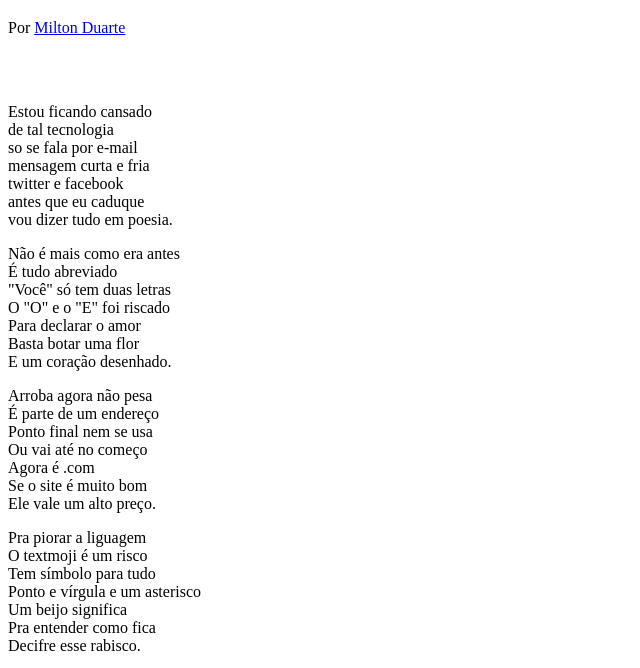
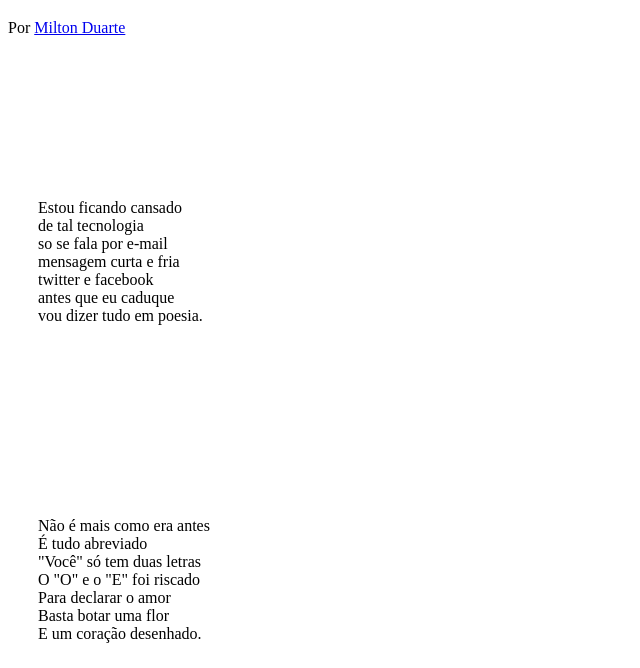
Before and after one commit to Victor-Dev8192/Projeto-Cordel, a plain HTML site: page index.html in a window 1280 px wide. Shown: the part 61-729 px from the top of the page, without its empty margins (0-640 px from the left). Drawn offline with Linux system fonts and the light colour scheme; a web font is replaced by a local one.

Commit message:
fgfgffff
gffdfggffgfgd

```diff
--- a/style.css
+++ b/style.css
@@ -20,3 +20,9 @@ header>a:hover{
 footer>a:hover{
     text-decoration: underline;
 }
+
+section{
+    padding-top: 10vh;
+    padding-left: 30px;
+    padding-bottom: 10vh;
+}
```
